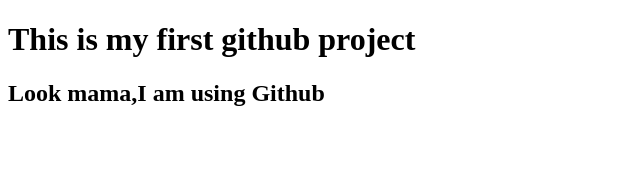
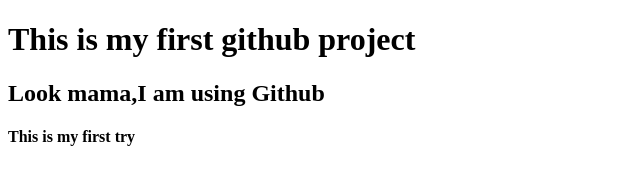
Before and after one commit to RakibulIslamRakib7/my-first-website, a plain HTML site: page index.html in a window 1280 px wide. Shown: the whole page, without its empty margins (0-640 px from the left). Drawn offline with Linux system fonts and the light colour scheme.

Commit message:
Added something by myself

```diff
--- a/index.html
+++ b/index.html
@@ -8,5 +8,6 @@
 <body>
     <h1>This is my first github project</h1>
     <h2>Look mama,I am using Github</h2>
+    <h4>This is my first try</h4>
 </body>
 </html>
```
